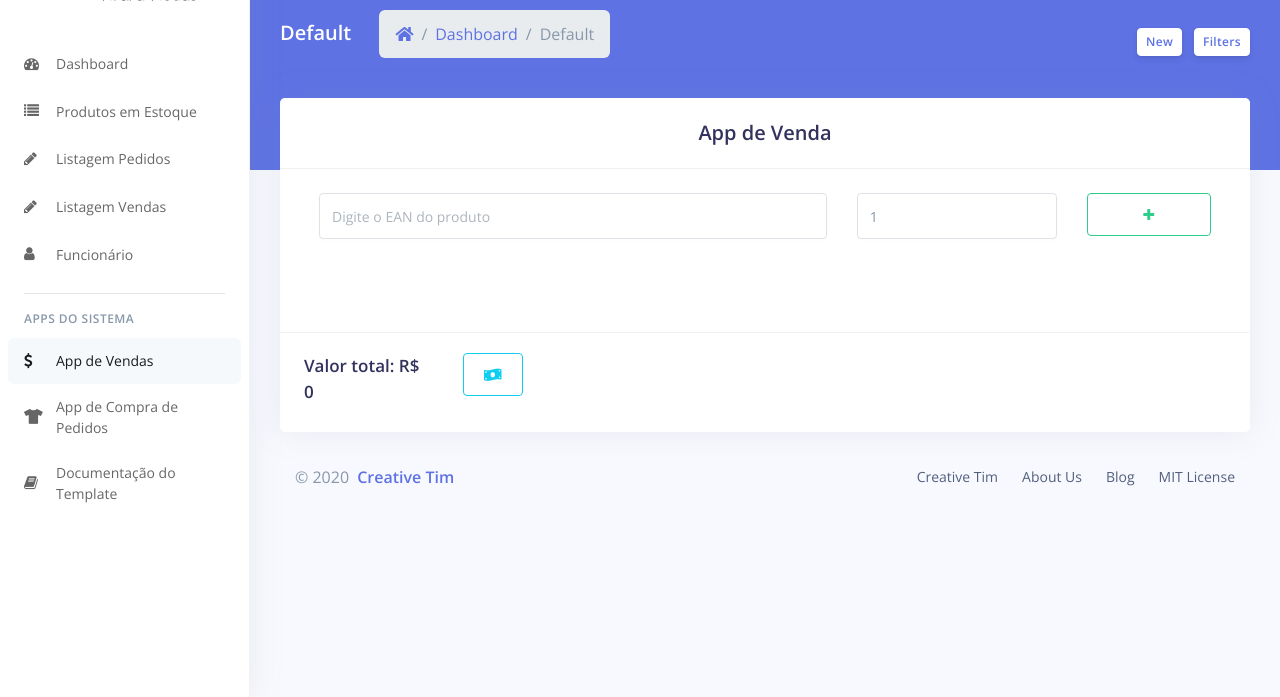
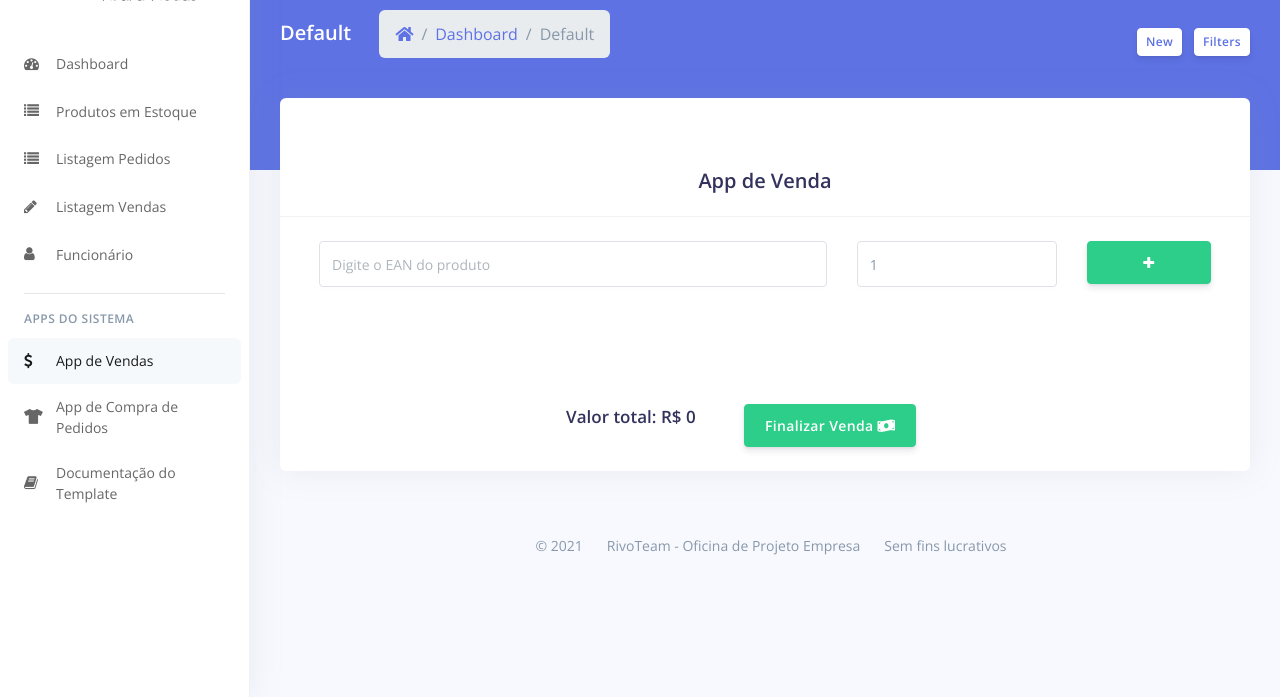
Before and after one commit to rivoteam/controle-de-estoque, a Django app: page /app-vendas in a window 1280 px wide. Shown: the part 103-800 px from the top of the page. Run offline with Django 3.2, Linux system fonts and the light colour scheme; the visitor is signed in with stand-in values (Sample User, id 1); data that the repository does not hold is empty; some libraries are stand-ins or nearby versions.

Commit message:
final merging

```diff
--- a/interfaces/templates/app_venda.html
+++ b/interfaces/templates/app_venda.html
@@ -2,7 +2,7 @@
 {% block content %}
     <div id="vue-app">
         <div class="card">
-            <div class="card-header text-center">
+            <div class="card-header text-center mt-lg-5">
                 <h2 class="card-text">App de Venda</h2>
             </div>
             <div class="card-body">
@@ -30,7 +30,7 @@
                             </div>
                             <div class="col-sm-2 padding-off">
                                 <div class="form-group">
-                                    <button type="submit" class="btn btn-outline-success btn-block">
+                                    <button type="submit" class="btn btn-success btn-block">
                                         <i aria-hidden="true" class="fa fa-plus"></i>
                                     </button>
                                 </div>
@@ -40,13 +40,13 @@
                     </div>
                 </form>
 
-                <div class="col-sm-12 mt-15 pt-5">
+                <div class="col-sm-12 mt-15 pt-5 mb-lg-5">
                     <template v-if="produtos.length">
                         <div class="card-header text-center">
 
                             <h2>Lista de produtos selecionados:</h2>
                         </div>
-                        <table class="table table-responsive-lg">
+                        <table class="table table-responsive-lg mt-lg-5">
                             <thead class="thead-active text-muted">
                             <tr>
                                 <th scope="col">Produtos</th>
@@ -86,20 +86,14 @@
                             </tbody>
                         </table>
                     </template>
+                </div>
+                <div class="row mt-lg-5 d-flex justify-content-center">
 
-                </div>
-
-            </div>
-            <div class="card-footer">
-                <div class="row">
-                    <div class="col-2">
-                        <h3>Valor total: R$ [[ valor_total ]]</h3>
-                    </div>
-                    <div class="col-4">
-                        <button @click="realiza_venda" class="btn btn-outline-info">
-                            <i aria-hidden="true" class="fas fa-money-bill-wave"></i>
-                        </button>
-                    </div>
+                    <h3 class="mr-5">Valor total: R$ [[ valor_total ]]</h3>
+                    <button @click="realiza_venda" class="btn btn-success mr-5">
+                        Finalizar Venda
+                        <i aria-hidden="true" class="fas fa-money-bill-wave"></i>
+                    </button>
                 </div>
             </div>
         </div>
--- a/interfaces/templates/base.html
+++ b/interfaces/templates/base.html
@@ -26,7 +26,8 @@
     <div class="scrollbar-inner">
         <div class="sidenav-header ">
             <a class="navbar-brand" href="{% url 'homepage' %}">
-                <img src="{% static 'img/brand/araras.png' %}" class="navbar-brand-img" style="width: 100%; height: auto;" alt="">
+                <img src="{% static 'img/brand/araras.png' %}" class="navbar-brand-img"
+                     style="width: 100%; height: auto;" alt="">
             </a>
         </div>
         {% include "navbar.html" %}
@@ -58,36 +59,18 @@
     </div>
     <div class="container-fluid mt--6">
         {% block content %} {% endblock %}
-        <footer class="container mt-lg-10">
-
-            <div class="row align-items-center justify-content-lg-between">
-                <div class="col-lg-6">
-                    <div class="copyright text-center  text-lg-left  text-muted">
-                        &copy; 2020 <a href="https://www.creative-tim.com" class="font-weight-bold ml-1"
-                                       target="_blank">Creative Tim</a>
-                    </div>
-                </div>
-                <div class="col-lg-6">
-                    <ul class="nav nav-footer justify-content-center justify-content-lg-end">
+        <footer class="footer container text-center">
+            <ul class="nav nav-footer justify-content-center">
                 <li class="nav-item">
-                            <a href="https://www.creative-tim.com" class="nav-link" target="_blank">Creative
-                                Tim</a>
+                     <a href="#" class="nav-link">&copy; 2021</a>
                 </li>
                 <li class="nav-item">
-                            <a href="https://www.creative-tim.com/presentation" class="nav-link"
-                               target="_blank">About
-                                Us</a>
+                    <a href="#" class="nav-link">RivoTeam - Oficina de Projeto Empresa</a>
                 </li>
                 <li class="nav-item">
-                            <a href="http://blog.creative-tim.com" class="nav-link" target="_blank">Blog</a>
-                        </li>
-                        <li class="nav-item">
-                            <a href="https://github.com/creativetimofficial/argon-dashboard/blob/master/LICENSE.md"
-                               class="nav-link" target="_blank">MIT License</a>
+                    <a href="#" class="nav-link">Sem fins lucrativos</a>
                 </li>
             </ul>
-                </div>
-            </div>
         </footer>
     </div>
 </div>
--- a/interfaces/templates/modal_detalhe_pedido.html
+++ b/interfaces/templates/modal_detalhe_pedido.html
@@ -30,9 +30,9 @@ gi{% load static %}
                         <div class="col-md-6 mb-4">
                             <h4>Nota Fiscal</h4>
                             {% if pedido.nota_fiscal%}
-                            <i class="fa fa-check-circle text-sucess"></i>
+                            <span class="text-center"><i class="fa fa-check-circle text-success"></i></span>
                             {% else %}
-                            <i class="fa fa-times-circle text-danger"></i>
+                                <span class="text-center"><i class="fa fa-times-circle text-danger"></i></span>
                             {% endif %}
                             <p>{{pedido.nota_fiscal}}</p>
                         </div>
@@ -73,7 +73,7 @@ gi{% load static %}
                     </div>
                     {% if produtos %}
                     <div class="row mt-lg-12">
-                        <h4>Produtos</h4>
+                        <h4 class="text-center">Produtos</h4>
                         <div class="table-responsive">
                             <table class="table">
                                 <thead class="table" style="background-color: #5e72e4; color: #fff">
--- a/interfaces/templates/modal_detalhe_produto.html
+++ b/interfaces/templates/modal_detalhe_produto.html
@@ -50,7 +50,7 @@
                         <div class="col-md-6 mb-4">
                             <h4>Limite Alerta Mínimo de Peças</h4>
                             {% if produto.limite_alerta_min %}
-                            <i class="fa fa-check-circle text-sucess"></i>
+                            <i class="fa fa-check-circle text-success"></i>
                             {% else%}
                             <i class="fa fa-times-circle text-danger"></i>
                             {% endif %}
@@ -70,7 +70,7 @@
                         <div class="col-md-6 mb-4">
                             <h4>Pedido Automático </h4>
                             {% if produto.auto_pedido %}
-                            <i class="fa fa-check-circle text-sucess"></i>
+                            <i class="fa fa-check-circle text-success"></i>
                             {% else%}
                             <i class="fa fa-times-circle text-danger"></i>
                             {% endif %}
--- a/interfaces/templates/navbar.html
+++ b/interfaces/templates/navbar.html
@@ -16,7 +16,7 @@
             </li>
             <li class="nav-item ">
                 <a class="nav-link {% if active == 'lista-pedidos' %} active {% endif %}"  href="{% url 'lista-pedidos' %}">
-                    <i class="fa fa-pencil"></i>
+                    <i class="fa fa-list"></i>
                     <span class="nav-link-text">Listagem Pedidos</span>
                 </a>
             </li>
--- a/interfaces/templates/pedidos.html
+++ b/interfaces/templates/pedidos.html
@@ -5,8 +5,7 @@
             <h3 class="text-darker">Listagem Pedidos</h3>
         </div>
         <div class="card-body">
-            <p>LISTA DE PEIDIDOS</p>
-            <table class="table table-striped table-responsive">
+            <table class="table table-striped table-responsive-lg">
                 <thead class="thead-light">
                 <tr>
                     <th class="text-center">#</th>
--- a/interfaces/templates/produtos.html
+++ b/interfaces/templates/produtos.html
@@ -5,8 +5,7 @@
             <h3 class="text-darker">Listagem de Produtos</h3>
         </div>
         <div class="card-body">
-            <p>LISTA DE PRODUTOS</p>
-            <table class="table table-striped table-responsive">
+            <table class="table table-striped table-responsive-lg">
                 <thead class="thead-light">
                 <tr>
                     <th class="text-center">#</th>
--- a/interfaces/views.py
+++ b/interfaces/views.py
@@ -8,7 +8,7 @@ from controle_pedidos.models import PedidoCompra
 
 @login_required()
 def homepage(request):
-    return render(request, 'homepage.html')
+    return render(request, 'homepage.html', {'active': 'homepage'})
 
 @login_required()
 def user_logout(request):
```
Also changed, not shown: controle_estoque/migrations/0001_initial.py (added), controle_pedidos/migrations/0001_initial.py (added), controle_usuarios/migrations/0001_initial.py (added), controle_vendas/migrations/0001_initial.py (added), 1 other file. Lines whose indentation alone changed are shown as unchanged.
